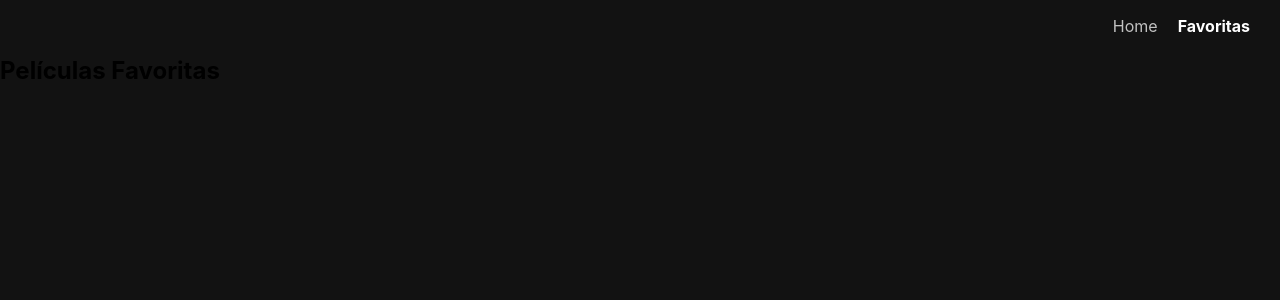
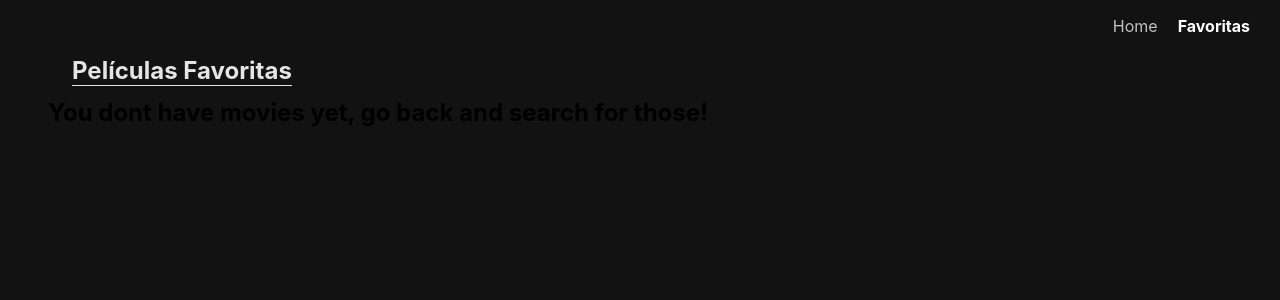
Before and after one commit to HX-JSolari/movies-app, a React (Create React App) app: page /favs in a window 1280 px wide. Shown: the top 300 px of the page. Built offline with nearby package versions, Linux system fonts and the light colour scheme.

Commit message:
fav component -> done

```diff
--- a/src/components/Favorites/Favorites.css
+++ b/src/components/Favorites/Favorites.css
@@ -1,8 +1,30 @@
 .favs-container {
     display: flex;
     flex-direction: column;
+    width: 100%;
     min-height: 100vh;
     background-color: rgba(0, 0, 0, 0.928);
+}
+
+.favs-container > h2 {
+    margin-left: 3em;
+    border-bottom: 1px solid;
+    color: #e5e5e5;
+    margin-bottom: 0.5em;
+    align-self: flex-start;
+}
+
+.container-favs {
+    display: flex;
+    gap: 1em;
+    flex-wrap: wrap;
+    justify-content: flex-start;
+    margin-left: 3em;
+}
+
+.items-favs {
+    width: 49%;
+    margin-bottom: 1em;
 }
 
 .cnt {
--- a/src/components/Favorites/Favorites.jsx
+++ b/src/components/Favorites/Favorites.jsx
@@ -21,9 +21,15 @@ const Favorites = () => {
         <NavBar/>
         <h2>Películas Favoritas</h2>
         <div className="container-favs">
-          {filterMovies?.map((e, i) =>
-            <ItemList key={i} movis={e[0]}/>
-          )}
+          {filterMovies.length > 0 ?
+            filterMovies?.map((e, i) =>
+              <div className="items-favs">
+                <ItemList key={i} movis={e[0]}/>
+              </div>
+          ) :
+          <div className="notFavoYet">
+            <h2>You dont have movies yet, go back and search for those!</h2>
+            </div>}
         </div>
       </div>
   )
--- a/src/components/itemList/ItemList.jsx
+++ b/src/components/itemList/ItemList.jsx
@@ -14,6 +14,7 @@ const ItemList = ({movis}) => {
 
     useEffect(() => {
      setCheck(favsM.includes(imdbID))
+     console.log('soy CHEK DE EFFECT', check)
     }, [favsM])
 
     const handleFav = (e) => {
--- a/src/components/itemList/itemList.css
+++ b/src/components/itemList/itemList.css
@@ -44,3 +44,11 @@
     text-decoration: underline;
     padding-top: 0.4em;
 }
+
+.favOk {
+    color: rgba(255, 238, 0, 0.911);
+}
+
+.notFav {
+    color: none;
+}
--- a/src/redux/constants/index.js
+++ b/src/redux/constants/index.js
@@ -1,6 +1,6 @@
 const GET_TITLES = 'GET_TITTLES'
 const GET_FAVORITES = 'GET_FAVORITES'
-const DELETE_FAVORITES = 'DELETE_FAVORITES'
+const DELETE_FAVS = 'DELETE_FAVORITES'
 const SORT = 'SORT'
 
-module.exports = {GET_TITLES, GET_FAVORITES, DELETE_FAVORITES, SORT}
+module.exports = {GET_TITLES, GET_FAVORITES, DELETE_FAVS, SORT}
--- a/src/redux/reducers/index.js
+++ b/src/redux/reducers/index.js
@@ -16,14 +16,16 @@ export default function reducer(state = initialState, action) {
                 titles: action.payload
             }
         case GET_FAVORITES:
+            if(!state.favsMovies.includes(action.payload)) {
                 return {
                     ...state,
                     favsMovies: [...state.favsMovies, action.payload]
                 }
-        case DELETE_FAVS:
+            } else {
                 return {
                     ...state,
-                favsMovies: state.favsMovies.filter(movie => movie !== action.payload)
+                    favsMovies: state.favsMovies.filter(favs => favs !== action.payload)
+                }
             }
         case SORT:
             return {
```
Lines whose indentation alone changed are shown as unchanged.
